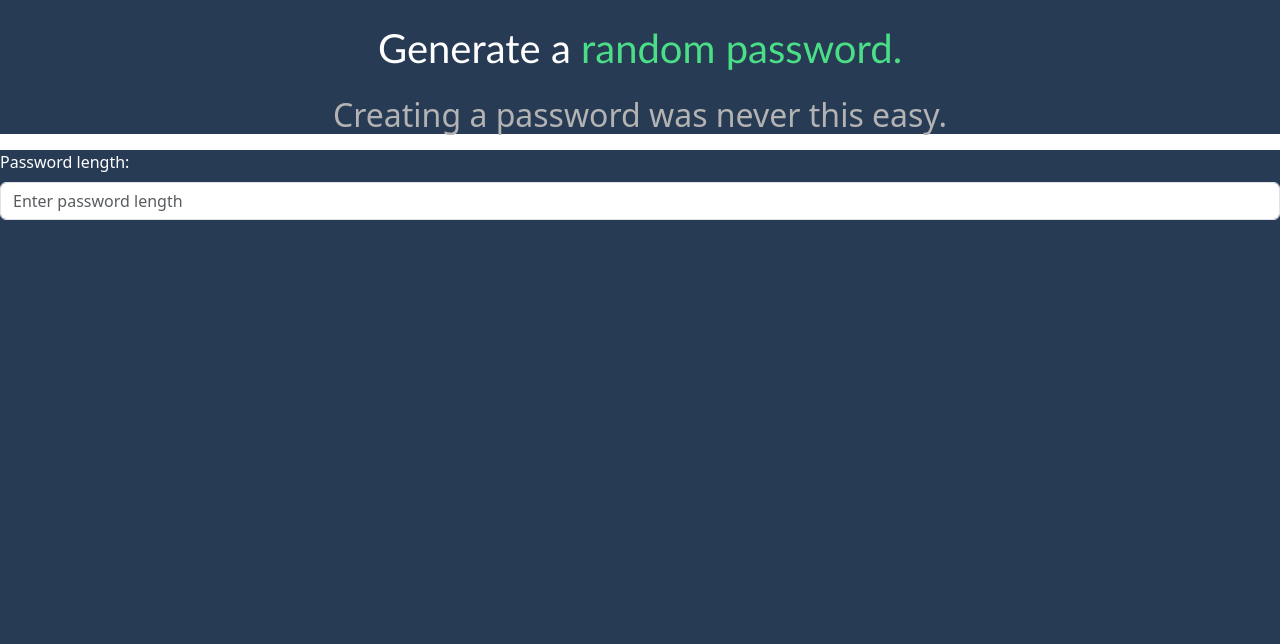
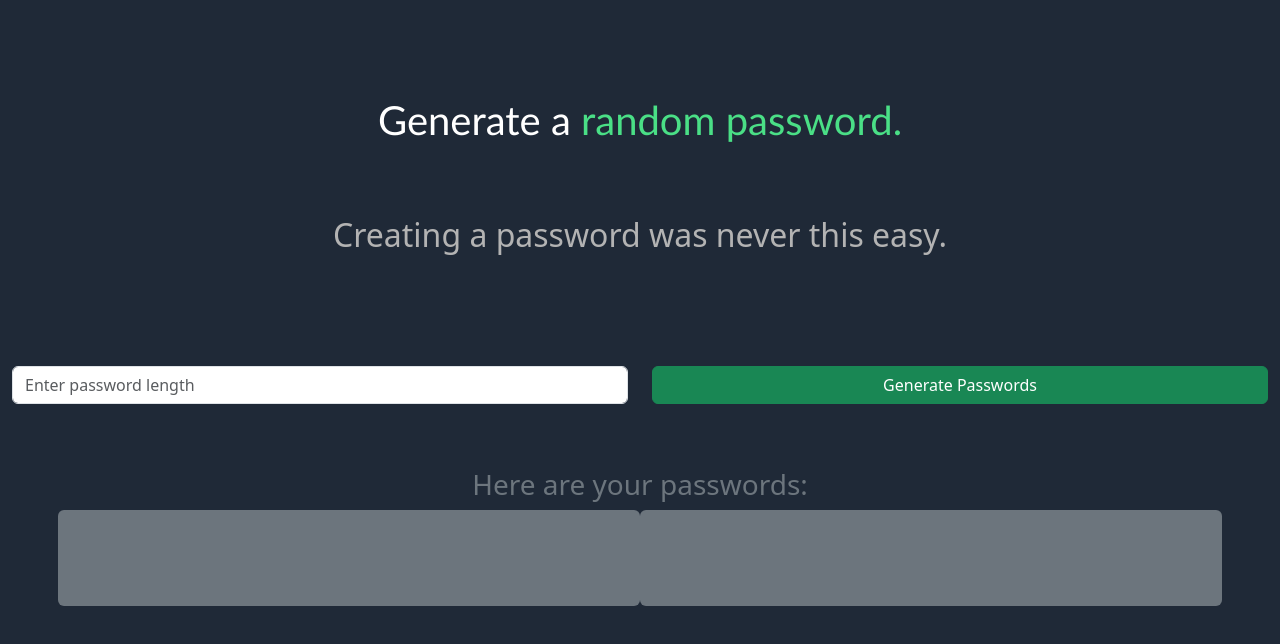
Before and after one commit to KTrordu/password-generator-2, a plain HTML site: page index.html in a window 1280 px wide. Drawn offline with nearby package versions, Linux system fonts and the light colour scheme.

Commit message:
styling update

```diff
--- a/index.css
+++ b/index.css
@@ -1,5 +1,5 @@
 * {
-  background-color: #283b55;
+    background-color: #1F2937;
 }
 
 #title {
--- a/index.html
+++ b/index.html
@@ -19,18 +19,45 @@
   </head>
 
   <body>
-    <div class="container-fluid mt-3">
-      <h1 id="title" class="text-center text-white mt-4">
-        Generate a <span id="headingSpan">random password.</span>
-      </h1>
-      <h2 id="subtitle" class="text-center mt-4">Creating a password was never this easy.</h2>
+    <div class="container-fluid mt-0 mt-md-5">
+      <div class="row mt-0 mt-md-5">
+        <h1 id="title" class="text-center text-white mt-4 mt-md-5 mb-4">
+          Generate a <span id="headingSpan">random password.</span>
+        </h1>
+        <h2 id="subtitle" class="text-center mt-4 mt-md-5 mb-5">
+          Creating a password was never this easy.
+        </h2>
+        <div class="container mt-md-5">
+          <form action="">
+            <div id="pwdForm" class="mb-3 mt-3 row">
+              <div class="col-sm-6 d-flex align-items-stretch mb-2 mb-sm-0">
+                <input
+                  type="text"
+                  class="form-control h-100"
+                  id="pwdLength"
+                  placeholder="Enter password length"
+                  name="pwdLength"
+                />
+              </div>
+              <div
+                class="col-sm-6 d-flex align-items-stretch justify-content-sm-end justify-content-xs-center"
+              >
+                <button class="btn btn-success h-100 w-100 w-sm-50">
+                  Generate Passwords
+                </button>
+              </div>
+            </div>
+          </form>
+        </div>
+      </div>
+      <h3 class="text-secondary text-center mt-3 mt-md-5">Here are your passwords:</h3>
+      <div class="container">
+        <div class="row gx-sm-5 gy-lg-5">
+          <div class="col-sm-12 col-lg-6 d-flex justify-content-center bg-secondary p-5 rounded"></div>
+          <div class="col-sm-12 col-lg-6 d-flex justify-content-center bg-secondary p-5 rounded"></div>
+        </div>
+      </div>
     </div>
-    <form action="">
-        <div id="pwdForm" class="mb-3 mt-3">
-            <label class="form-label text-white" for="pwdLength">Password length:</label>
-            <input type="text" class="form-control" id="pwdLength" placeholder="Enter password length" name="pwdLength">
-        </div>
-    </form>
     <script src="/js/index.js"></script>
   </body>
 </html>
```
